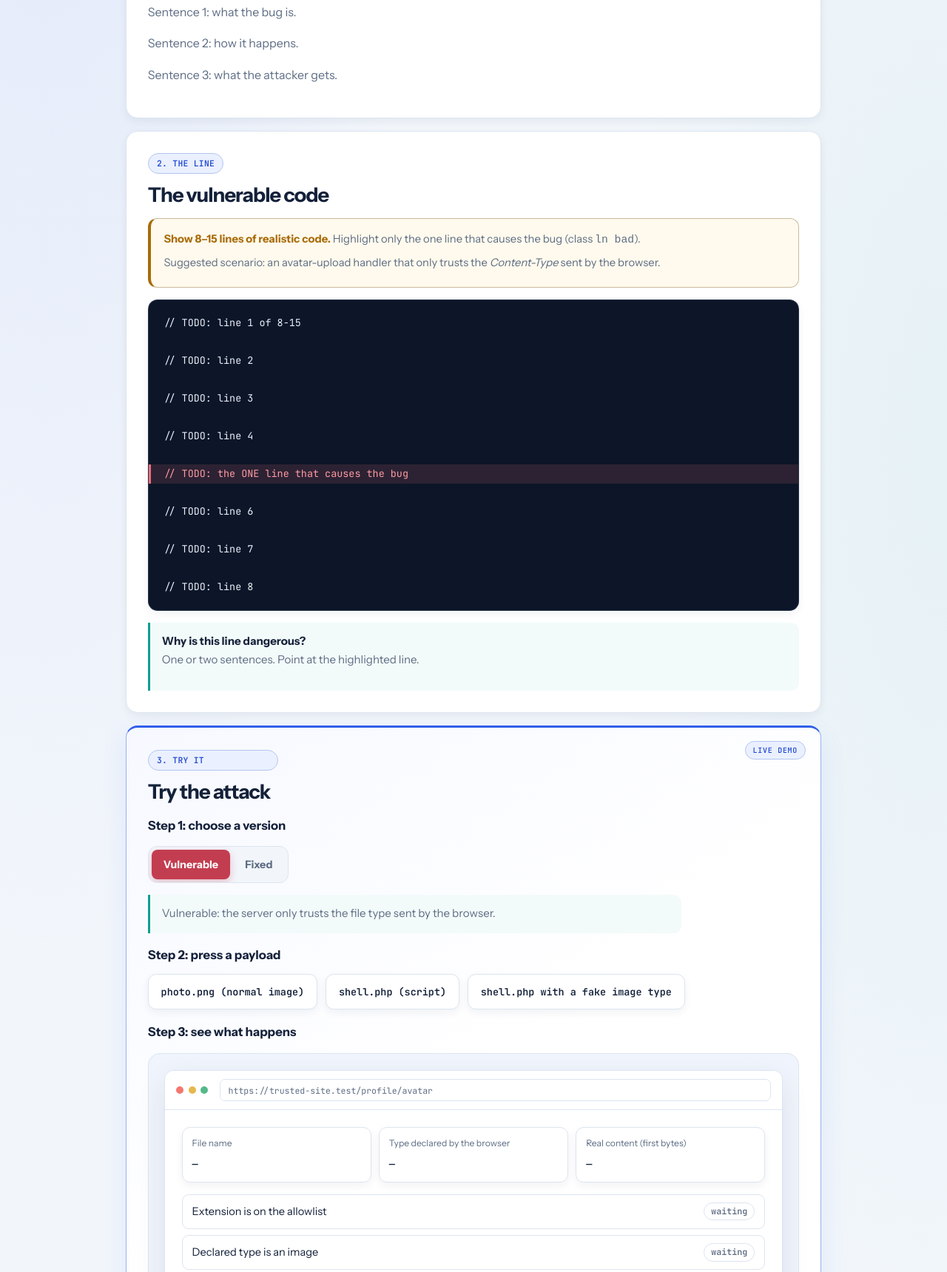
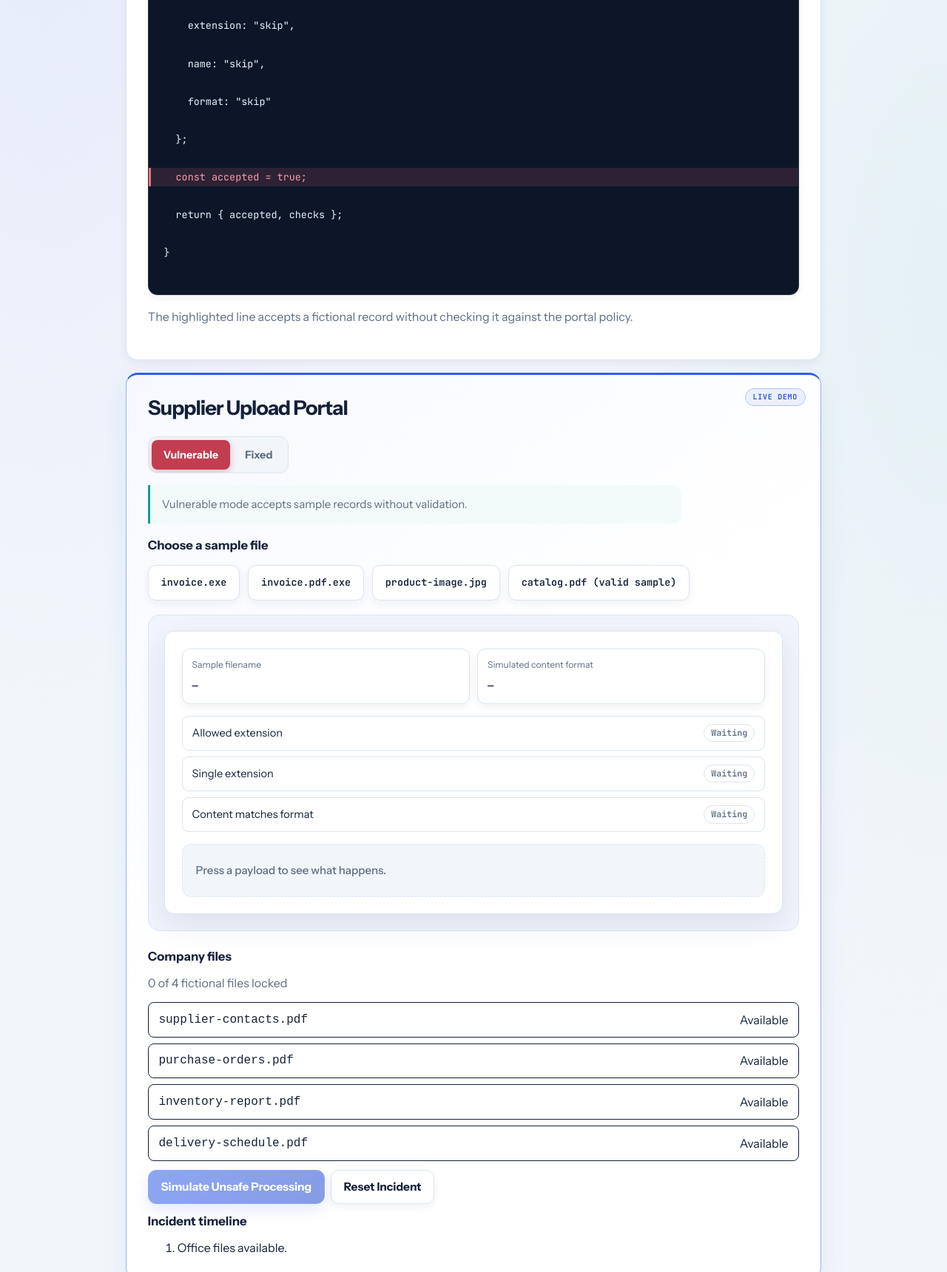
Before and after one commit to Tamer-Moh2003/Final-Project-Interactive-Web-Security-Sandbox, a plain HTML site: page lab1.html in a window 1280 px wide. Shown: the part 859-2579 px from the top of the page at 74% size. Drawn offline with Linux system fonts and the light colour scheme.

Commit message:
Complete Lab 1 upload safety simulation

```diff
--- a/assets/css/lab1.css
+++ b/assets/css/lab1.css
@@ -1 +1,70 @@
-/* Lab 1 — Unrestricted File Upload: lab-only styles. Edit freely; shared styles are in style.css. */
+.office-panel {
+  display: grid;
+  gap: .8rem;
+  margin-top: 1.5rem;
+}
+
+.office-panel h3,
+.office-panel p {
+  margin: 0;
+}
+
+.office-files {
+  display: grid;
+  gap: .5rem;
+  list-style: none;
+  padding: 0;
+  margin: 0;
+}
+
+.office-files li {
+  display: flex;
+  flex-wrap: wrap;
+  justify-content: space-between;
+  gap: .5rem;
+  border: 1px solid currentColor;
+  border-radius: .5rem;
+  padding: .6rem .85rem;
+  transition: background-color .25s, color .25s;
+}
+
+.office-files code {
+  overflow-wrap: anywhere;
+}
+
+.office-files .locked,
+.incident-warning {
+  color: #ffdadc;
+  background-color: #581c26;
+}
+
+.office-actions {
+  display: flex;
+  flex-wrap: wrap;
+  gap: .5rem;
+}
+
+.office-actions button:disabled {
+  opacity: .55;
+  cursor: default;
+}
+
+.incident-warning {
+  border: 2px solid #ff8a94;
+  border-radius: .5rem;
+  padding: 1rem;
+}
+
+.incident-warning p {
+  margin-top: .4rem;
+}
+
+#incident-timeline {
+  margin: 0;
+}
+
+@media (prefers-reduced-motion: reduce) {
+  .office-files li {
+    transition: none;
+  }
+}
--- a/assets/js/lab1.js
+++ b/assets/js/lab1.js
@@ -1,113 +1,190 @@
-/* =====================================================
-   LAB 1 — Unrestricted File Upload (CWE-434)
-   Owner: TODO
-
-   LOGIC CONTRACT (what this file must do)
-   -----------------------------------------------------
-   Scenario: an avatar-upload form on trusted-site.test.
-   NOTHING is really uploaded. Each payload is just a made-up
-   file description (name, declared type, first bytes).
-
-   Payloads (buttons in lab1.html -> data-payload):
-     legit  photo.png   type image/png      real content = PNG
-     php    shell.php   type application/x-php   real content = script
-     spoof  shell.php   type image/png (forged)  real content = script
-
-   VULNERABLE server (weak check, a realistic mistake):
-     - checks ONLY the type the browser declared (the client controls it)
-     - keeps the original file name, stores it in /uploads/ (web-accessible)
-     Expected:
-       legit -> accepted
-       php   -> rejected (the weak check catches the obvious one)
-       spoof -> ACCEPTED, stored as /uploads/shell.php, server could run it  <-- the bug
-
-   FIXED server (defence in depth):
-     1. extension must be on an allowlist (.png .jpg .jpeg .gif)
-     2. declared type must be an image type
-     3. real content (magic bytes) must match an image
-     4. rename to a random name, store outside the web root / no-execute
-     Expected:
-       legit -> accepted, renamed e.g. /uploads/a91f3c.png
-       php   -> blocked (extension)
-       spoof -> blocked (extension AND magic bytes mismatch)
-
-   RENDER (what the visitor sees, element ids are in lab1.html):
-     #up-filename #up-mime #up-magic         -> show the payload
-     #check-ext #check-mime #check-magic #check-rename -> setCheck(id, "pass"|"fail"|"skip")
-        ("skip" = this version never runs that check)
-     #up-stored #up-exec                      -> where it was stored, can the server run it?
-     setStatus("danger"|"success", "...")     -> big status line
-     #sim-explanation                         -> one sentence, plain English
-   ===================================================== */
-
-const PAYLOADS = {
-  legit: { filename: "photo.png", mime: "image/png",          magic: "89 50 4E 47 (PNG image)", realImage: true  },
-  php:   { filename: "shell.php", mime: "application/x-php",  magic: "3C 3F 70 68 (script text)", realImage: false },
-  spoof: { filename: "shell.php", mime: "image/png",          magic: "3C 3F 70 68 (script text)", realImage: false }
+const samples = {
+  executable: { name: "invoice.exe", format: "Executable" },
+  doubleExtension: { name: "invoice.pdf.exe", format: "Executable" },
+  mismatch: { name: "product-image.jpg", format: "Unknown" },
+  valid: { name: "catalog.pdf", format: "PDF" }
 };
 
-/* Marks one check row. state: "pass" | "fail" | "skip" | "waiting" */
-function setCheck(id, state) {
-  const el = $(id);
-  if (!el) return;
-  const labels = { pass: "passed", fail: "failed", skip: "not checked", waiting: "waiting" };
-  el.className = "pill" + (state === "waiting" ? "" : " " + state);
-  el.textContent = labels[state];
+const formats = new Map([
+  ["pdf", "PDF"], ["png", "PNG"], ["jpg", "JPEG"], ["jpeg", "JPEG"]
+]);
+
+function vulnerableVersion(sample) {
+  const checks = {
+    extension: "skip",
+    name: "skip",
+    format: "skip"
+  };
+  const accepted = true;
+  return { accepted, checks };
 }
 
-/* TODO (Vulnerable): return { blocked, message, data }.
-   Follow the VULNERABLE rules in the contract above. */
-function vulnerableVersion(payload) {
-  const file = PAYLOADS[payload];
-  return {
-    blocked: false,
-    resultClass: "todo",
-    message: "TODO: implement vulnerableVersion() in assets/js/lab1.js",
-    data: { file }
+function fixedVersion(sample) {
+  const [stem, ...extensions] = sample.name.toLowerCase().split(".");
+  const expected = formats.get(extensions.at(-1));
+  const checks = {
+    extension: Boolean(expected),
+    name: Boolean(stem) && extensions.length === 1,
+    format: Boolean(expected) && sample.format === expected
   };
+  const accepted = Object.values(checks).every(Boolean);
+  return { accepted, checks };
 }
 
-/* TODO (Fixed): same shape, FIXED rules. The same payload must now be blocked. */
-function fixedVersion(payload) {
-  const file = PAYLOADS[payload];
-  return {
-    blocked: true,
-    resultClass: "todo",
-    message: "TODO: implement fixedVersion() in assets/js/lab1.js",
-    data: { file }
-  };
+const officeFiles = [...$("office-files").children];
+const processingButton = $("simulate-processing");
+const timeline = $("incident-timeline");
+const warning = $("incident-warning");
+let lockTimer;
+let affected = 0;
+let selected = null;
+let mode = "vulnerable";
+
+function record(text) {
+  const event = document.createElement("li");
+  event.textContent = text;
+  timeline.append(event);
 }
 
-function resetSimulation() {
-  $("up-filename").textContent = "—";
-  $("up-mime").textContent = "—";
-  $("up-magic").textContent = "—";
-  ["check-ext", "check-mime", "check-magic", "check-rename"].forEach(id => setCheck(id, "waiting"));
-  $("up-stored").textContent = "—";
-  $("up-exec").textContent = "—";
-  setStatus("", "Waiting for a payload...");
-  $("sim-explanation").textContent = "Press a payload to see how the application handles it.";
+function updateCount() {
+  $("incident-count").textContent = affected + " of " + officeFiles.length + " fictional files locked";
 }
 
-/* TODO: draw the outcome. The first three lines are done for you. */
-function updateSimulation(data, mode /*, payload, outcome */) {
-  const { file } = data;
-  $("up-filename").textContent = file.filename;
-  $("up-mime").textContent = file.mime;
-  $("up-magic").textContent = file.magic;
-
-  // TODO: setCheck(...) for each of the 4 rows (use "skip" for checks this version does not run)
-  // TODO: fill #up-stored and #up-exec
-  // TODO: setStatus("danger" | "success", "...") and #sim-explanation
+function restoreOffice() {
+  clearTimeout(lockTimer);
+  affected = 0;
+  for (const file of officeFiles) {
+    file.classList.remove("locked");
+    file.lastElementChild.textContent = "Available";
+  }
+  warning.hidden = true;
+  processingButton.disabled = true;
+  timeline.replaceChildren();
+  updateCount();
+  record("Office files available.");
 }
 
-initLab({
-  vulnerable: vulnerableVersion,
-  fixed: fixedVersion,
-  render: updateSimulation,
-  reset: resetSimulation,
-  descriptions: {
-    vulnerable: "Vulnerable: the server only trusts the file type sent by the browser.",
-    fixed: "Fixed: the server checks the extension, the real content, and renames the file."
+function showCheck(name, value) {
+  const pill = $("check-" + name);
+  const state = value === true ? "pass" : value === false ? "fail" : value;
+  const labels = { pass: "Passed", fail: "Failed", skip: "Skipped", waiting: "Waiting" };
+  pill.className = "pill " + state;
+  pill.textContent = labels[state];
+}
+
+function render() {
+  restoreOffice();
+  const sample = samples[selected];
+  $("up-filename").textContent = sample?.name ?? "—";
+  $("up-format").textContent = sample?.format ?? "—";
+
+  const fixed = mode === "fixed";
+  $("mode-description").textContent = fixed
+    ? "Fixed mode checks the extension, filename, and simulated content."
+    : "Vulnerable mode accepts sample records without validation.";
+  $("result").className = "result";
+  $("result").textContent = "";
+  if (!sample) {
+    for (const check of ["extension", "name", "format"]) showCheck(check, "waiting");
+    return;
   }
+
+  const { accepted, checks } = (fixed ? fixedVersion : vulnerableVersion)(sample);
+  for (const [name, value] of Object.entries(checks)) showCheck(name, value);
+  const unsafeAccepted = accepted && !fixed && !fixedVersion(sample).accepted;
+  processingButton.disabled = !unsafeAccepted;
+
+  const reasons = [];
+  if (checks.name === false) reasons.push("The filename must have a single extension.");
+  if (checks.extension === false) reasons.push("The final extension is outside the allowlist.");
+  if (checks.extension && checks.format === false) reasons.push("The content does not match the expected format.");
+
+  const status = accepted ? "Upload accepted" : "Upload rejected";
+  $("result").classList.add(unsafeAccepted ? "hacked" : "blocked");
+  $("result").textContent = status + ". " + (
+    unsafeAccepted ? "Validation was skipped. You can simulate unsafe processing."
+      : accepted ? "The sample is an approved file format." : reasons.join(" ")
+  );
+  record(status + " · " + sample.name);
+}
+
+function showCode(id, handler, highlighted, style) {
+  for (const line of handler.toString().split("\n")) {
+    const row = document.createElement("span");
+    row.className = line.includes(highlighted) ? "ln " + style : "ln";
+    row.textContent = line;
+    $(id).append(row, "\n");
+  }
+}
+
+function lockNextFile() {
+  const file = officeFiles[affected];
+  file.classList.add("locked");
+  file.lastElementChild.textContent = "Locked";
+  affected += 1;
+  updateCount();
+  record("Locked · " + file.firstElementChild.textContent);
+  if (affected < officeFiles.length) {
+    lockTimer = setTimeout(lockNextFile, 420);
+  } else {
+    record("Simulated incident complete.");
+  }
+}
+
+processingButton.addEventListener("click", () => {
+  if (processingButton.disabled) return;
+  processingButton.disabled = true;
+  record("Simulated unsafe processing started.");
+  warning.hidden = false;
+  if (matchMedia("(prefers-reduced-motion: reduce)").matches) {
+    // The same fictional state changes happen without a timed sequence.
+    for (const file of officeFiles) {
+      file.classList.add("locked");
+      file.lastElementChild.textContent = "Locked";
+    }
+    affected = officeFiles.length;
+    updateCount();
+    record("Simulated incident complete.");
+    return;
+  }
+  lockTimer = setTimeout(lockNextFile, 300);
 });
+
+const modeButtons = document.querySelectorAll("button[data-mode]");
+const sampleButtons = document.querySelectorAll("button[data-payload]");
+
+function updateButtons(buttons, key, selectedValue) {
+  for (const button of buttons) {
+    const active = button.dataset[key] === selectedValue;
+    button.classList.toggle("active", active);
+    button.setAttribute("aria-pressed", String(active));
+  }
+}
+
+for (const button of modeButtons) {
+  button.addEventListener("click", () => {
+    mode = button.dataset.mode;
+    document.body.dataset.mode = mode;
+    updateButtons(modeButtons, "mode", mode);
+    render();
+  });
+}
+
+for (const button of sampleButtons) {
+  button.addEventListener("click", () => {
+    selected = button.dataset.payload;
+    updateButtons(sampleButtons, "payload", selected);
+    render();
+  });
+}
+
+$("reset-incident").addEventListener("click", () => {
+  selected = null;
+  updateButtons(sampleButtons, "payload", selected);
+  render();
+});
+
+showCode("vulnerable-code", vulnerableVersion, "const accepted", "bad");
+showCode("fixed-code", fixedVersion, "const accepted", "good");
+updateButtons(modeButtons, "mode", mode);
+render();
--- a/lab1.html
+++ b/lab1.html
@@ -34,185 +34,97 @@
 <main class="wrap">
 <div class="col">
 
-  <!-- ===== TEMPLATE NOTICE: delete this whole box when the lab is finished ===== -->
-  <div class="todo-box">
-    <p><strong>Lab template.</strong> Delete every dashed box like this one when the lab is done.</p>
-    <ul>
-      <li>Fill the six sections below (max 400 words, not counting code).</li>
-      <li>Implement the lab logic in <code>assets/js/lab1.js</code> (the logic contract is at the top of that file).</li>
-      <li>The same payload must be blocked on the Fixed version.</li>
-    </ul>
-  </div>
 
   <div class="lab-head">
     <h1>Unrestricted File Upload</h1>
-    <p class="lead todo-text">One sentence that tells a beginner what they will see in this lab.</p>
-    <span class="tag">OWASP: TODO</span>
+    <p class="lead">The Infected Office · Test the Supplier Upload Portal and see how file validation stops a simulated incident.</p>
+    <span class="tag">OWASP A06:2025 · Insecure Design</span>
     <span class="tag">CWE-434</span>
-    <span class="tag">Medium</span>
-    <span class="tag">Owner: TODO</span>
   </div>
 
-  <!-- ===== 1. WHAT IT IS ===== -->
   <section class="sec" id="what">
-    <span class="sec-n">1. What it is</span>
-    <h2>What is Unrestricted File Upload?</h2>
-
-    <div class="todo-box">
-      <p><strong>Write max 3 sentences.</strong> Name the OWASP category and the CWE.</p>
-      <ul>
-        <li>Explain that the site lets users upload a file but does not properly check what kind of file it is.</li>
-        <li>Name the OWASP category (suggested: A04:2021 Insecure Design — verify it on owasp.org) and CWE-434.</li>
-        <li>Say what the attacker gains when a script is stored where the server can run it.</li>
-      </ul>
-    </div>
-
-    <p class="todo-text">Sentence 1: what the bug is.</p>
-    <p class="todo-text">Sentence 2: how it happens.</p>
-    <p class="todo-text">Sentence 3: what the attacker gets.</p>
+    <h2>What is unrestricted file upload?</h2>
+    <p>A portal has unrestricted file upload (CWE-434) when it accepts dangerous file types its workflow should reject. Here, missing upload rules make it an example of OWASP A06:2025 Insecure Design. Unsafe processing after acceptance can turn a bad upload into a wider incident.</p>
   </section>
 
-  <!-- ===== 2. THE LINE ===== -->
   <section class="sec" id="line">
-    <span class="sec-n">2. The line</span>
-    <h2>The vulnerable code</h2>
-
-    <div class="todo-box">
-      <p><strong>Show 8–15 lines of realistic code.</strong> Highlight only the one line that causes the bug (class <code>ln bad</code>).</p>
-      <p>Suggested scenario: an avatar-upload handler that only trusts the <em>Content-Type</em> sent by the browser.</p>
-    </div>
-
-    <pre class="code"><span class="ln">// TODO: line 1 of 8-15</span>
-<span class="ln">// TODO: line 2</span>
-<span class="ln">// TODO: line 3</span>
-<span class="ln">// TODO: line 4</span>
-<span class="ln bad">// TODO: the ONE line that causes the bug</span>
-<span class="ln">// TODO: line 6</span>
-<span class="ln">// TODO: line 7</span>
-<span class="ln">// TODO: line 8</span></pre>
-
-    <div class="why">
-      <strong>Why is this line dangerous?</strong>
-      <p class="todo-text">One or two sentences. Point at the highlighted line.</p>
-    </div>
+    <h2>Vulnerable logic</h2>
+    <pre class="code" id="vulnerable-code"></pre>
+    <p>The highlighted line accepts a fictional record without checking it against the portal policy.</p>
   </section>
 
-  <!-- ===== 3. TRY IT ===== -->
   <section class="sec try" id="try">
-    <span class="sec-n">3. Try it</span>
-    <h2>Try the attack</h2>
-
-    <h3>Step 1: choose a version</h3>
-    <div class="switch" role="group" aria-label="Code version">
-      <button type="button" data-mode="vulnerable" class="active" aria-pressed="true">Vulnerable</button>
+    <h2>Supplier Upload Portal</h2>
+    <div class="switch" role="group" aria-label="Upload policy">
+      <button type="button" data-mode="vulnerable" aria-pressed="true">Vulnerable</button>
       <button type="button" data-mode="fixed" aria-pressed="false">Fixed</button>
     </div>
-    <p id="mode-description" class="why"></p>
+    <p class="why" id="mode-description"></p>
 
-    <h3>Step 2: press a payload</h3>
+    <h3>Choose a sample file</h3>
     <div class="payloads">
-      <button type="button" class="btn" data-payload="legit" aria-pressed="false">photo.png (normal image)</button>
-      <button type="button" class="btn" data-payload="php" aria-pressed="false">shell.php (script)</button>
-      <button type="button" class="btn" data-payload="spoof" aria-pressed="false">shell.php with a fake image type</button>
+      <button type="button" class="btn" data-payload="executable" aria-pressed="false">invoice.exe</button>
+      <button type="button" class="btn" data-payload="doubleExtension" aria-pressed="false">invoice.pdf.exe</button>
+      <button type="button" class="btn" data-payload="mismatch" aria-pressed="false">product-image.jpg</button>
+      <button type="button" class="btn" data-payload="valid" aria-pressed="false">catalog.pdf (valid sample)</button>
     </div>
-
-    <h3>Step 3: see what happens</h3>
     <div class="simulation">
       <div class="sim-browser">
-        <div class="sim-browser-top">
-          <span class="sim-dot"></span><span class="sim-dot"></span><span class="sim-dot"></span>
-          <div class="sim-address" id="sim-address">https://trusted-site.test/profile/avatar</div>
-        </div>
         <div class="sim-browser-content">
-
           <div class="file-card">
-            <div><small>File name</small><code id="up-filename">—</code></div>
-            <div><small>Type declared by the browser</small><code id="up-mime">—</code></div>
-            <div><small>Real content (first bytes)</small><code id="up-magic">—</code></div>
+            <div><small>Sample filename</small><code id="up-filename">—</code></div>
+            <div><small>Simulated content format</small><code id="up-format">—</code></div>
           </div>
-
-          <!-- One row per server check. JS sets the pill to: pass | fail | skip -->
           <ul class="checks">
-            <li>Extension is on the allowlist <span class="pill" id="check-ext">waiting</span></li>
-            <li>Declared type is an image <span class="pill" id="check-mime">waiting</span></li>
-            <li>Real content matches an image <span class="pill" id="check-magic">waiting</span></li>
-            <li>File renamed to a random name <span class="pill" id="check-rename">waiting</span></li>
+            <li>Allowed extension <span class="pill" id="check-extension">Waiting</span></li>
+            <li>Single extension <span class="pill" id="check-name">Waiting</span></li>
+            <li>Content matches format <span class="pill" id="check-format">Waiting</span></li>
           </ul>
-
-          <p>Stored as: <code id="up-stored">—</code></p>
-          <p>Could the server run it? <strong id="up-exec">—</strong></p>
-
-
-          <div class="sim-status" id="sim-status" aria-live="polite">Waiting for a payload...</div>
-          <p class="sim-explanation" id="sim-explanation">Press a payload to see how the application handles it.</p>
+          <div id="result" class="result" role="status"></div>
         </div>
       </div>
     </div>
 
-    <div id="result" class="result" aria-live="polite"></div>
-  </section>
-
-  <!-- ===== 4. WHY IT MATTERS ===== -->
-  <section class="sec" id="why">
-    <span class="sec-n">4. Why it matters</span>
-    <h2>Why does it matter?</h2>
-
-    <div class="todo-box">
-      <p><strong>Explain the damage in plain English.</strong> Add one real incident if you can (a source is preferred, not required).</p>
-      <ul>
-        <li>Search for real incidents where an uploaded web shell led to a server takeover. Link a source.</li>
-        <li>Explain the damage: running code on the server, stealing data, defacing the site.</li>
+    <div class="office-panel">
+      <h3>Company files</h3>
+      <p id="incident-count" role="status"></p>
+      <ul id="office-files" class="office-files">
+        <li><code>supplier-contacts.pdf</code><span>Available</span></li>
+        <li><code>purchase-orders.pdf</code><span>Available</span></li>
+        <li><code>inventory-report.pdf</code><span>Available</span></li>
+        <li><code>delivery-schedule.pdf</code><span>Available</span></li>
       </ul>
-    </div>
-
-    <p class="todo-text">The damage, in two or three sentences.</p>
-    <div class="why">
-      <strong>Real incident:</strong>
-      <span class="todo-text">Name it, say what happened, and link the source in section 6. Only write what the source actually says.</span>
+      <div class="office-actions">
+        <button type="button" class="btn primary" id="simulate-processing" disabled>Simulate Unsafe Processing</button>
+        <button type="button" class="btn" id="reset-incident">Reset Incident</button>
+      </div>
+      <div class="incident-warning" id="incident-warning" hidden>
+        <strong>SIMULATED RANSOMWARE INCIDENT</strong>
+        <p>Fictional ransom note: “Your office documents are locked. Contact the fictional sender to recover access.”</p>
+      </div>
+      <h3>Incident timeline</h3>
+      <ol id="incident-timeline"></ol>
     </div>
   </section>
 
-  <!-- ===== 5. THE FIX ===== -->
-  <section class="sec" id="fix">
-    <span class="sec-n">5. The fix</span>
-    <h2>The fixed code</h2>
-
-    <div class="todo-box">
-      <p><strong>Show the fixed code.</strong> Highlight the line that fixes it (class <code>ln good</code>).</p>
-      <ul>
-        <li>Allow only specific extensions (allowlist), not a blocklist.</li>
-        <li>Check the real file content (magic bytes), not the browser-supplied type.</li>
-        <li>Rename the file to a random name and store it where it cannot be executed.</li>
-      </ul>
-    </div>
-
-    <pre class="code"><span class="ln">// TODO: same code as section 2, with the fix applied</span>
-<span class="ln">// TODO</span>
-<span class="ln">// TODO</span>
-<span class="ln">// TODO</span>
-<span class="ln good">// TODO: the line that fixes the bug</span>
-<span class="ln">// TODO</span>
-<span class="ln">// TODO</span>
-<span class="ln">// TODO</span></pre>
-
-    <div class="why">
-      <strong>Why does the fix work?</strong>
-      <p class="todo-text">One or two sentences.</p>
-    </div>
-
-    <h3>Test the same payload again</h3>
-    <p>
-      <a href="#try">Go back to Try it</a>, switch to <strong>Fixed</strong>
-      and press the same payload. The result should now be blocked.
-    </p>
+  <section class="sec" id="why">
+    <h2>Why it matters</h2>
+    <p>Unsafe processing can expose data or disrupt a business. The separate processing step in this simulation shows how an accepted upload could become an incident if a second safeguard fails.</p>
   </section>
 
-  <!-- ===== 6. SOURCES ===== -->
+  <section class="sec" id="fix">
+    <h2>Fixed logic</h2>
+    <pre class="code" id="fixed-code"></pre>
+    <p>The portal allows PDF, PNG, and JPEG. A real service must validate file contents on the server and store uploads where execution is disabled.</p>
+    <p><a href="#try">Try the same sample in Fixed mode.</a></p>
+  </section>
+
   <section class="sec" id="sources">
-    <span class="sec-n">6. Sources</span>
     <h2>Sources</h2>
     <ul>
-      <li class="todo-text">TODO: add sources (MITRE CWE page, OWASP page, incident report). Preferred, not required.</li>
+      <li><a href="https://cwe.mitre.org/data/definitions/434.html">MITRE CWE-434</a></li>
+      <li><a href="https://top10.owasp.org/2025/A06_2025-Insecure_Design/">OWASP A06:2025 Insecure Design</a></li>
+      <li><a href="https://cheatsheetseries.owasp.org/cheatsheets/File_Upload_Cheat_Sheet.html">OWASP File Upload Cheat Sheet</a></li>
     </ul>
   </section>
 
```
